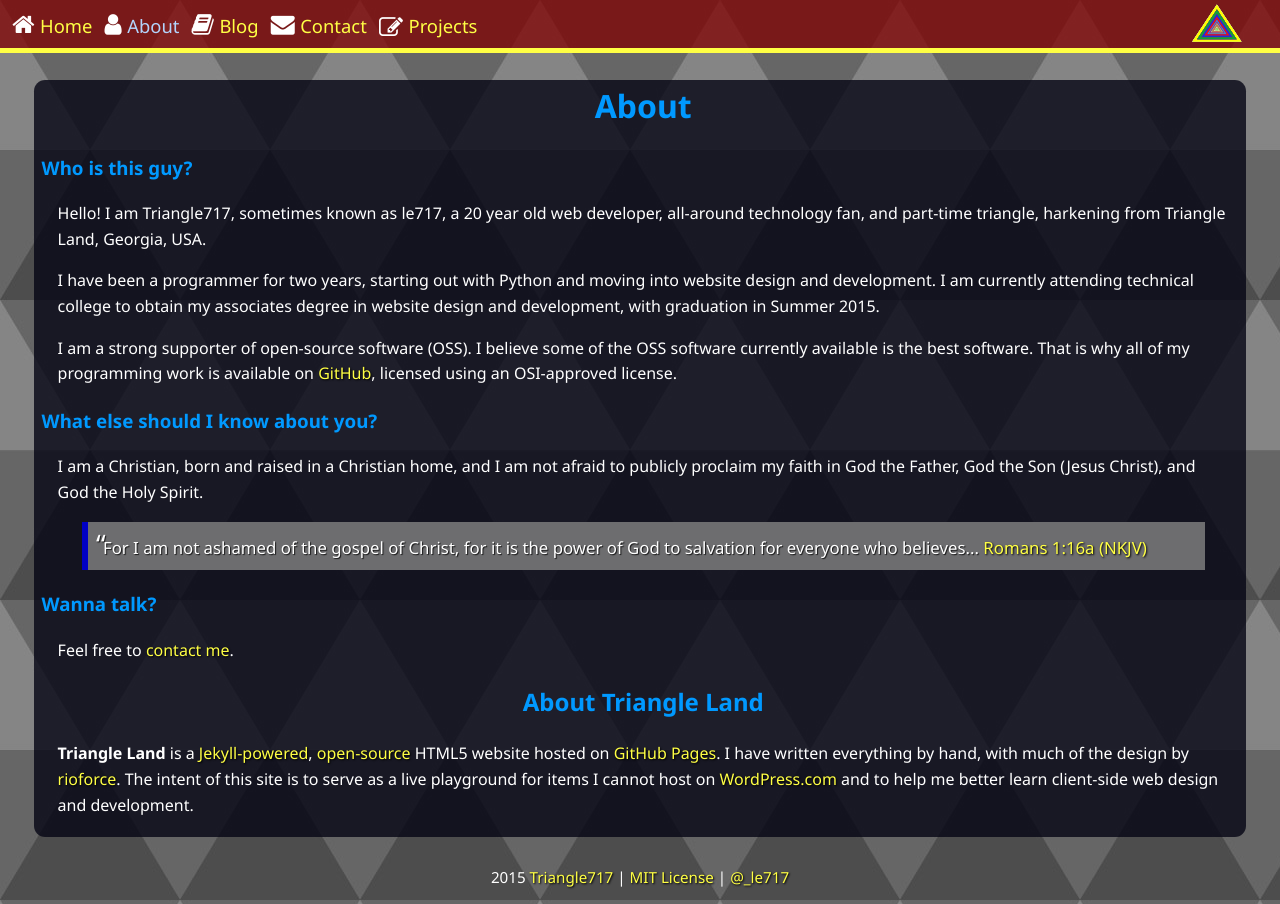
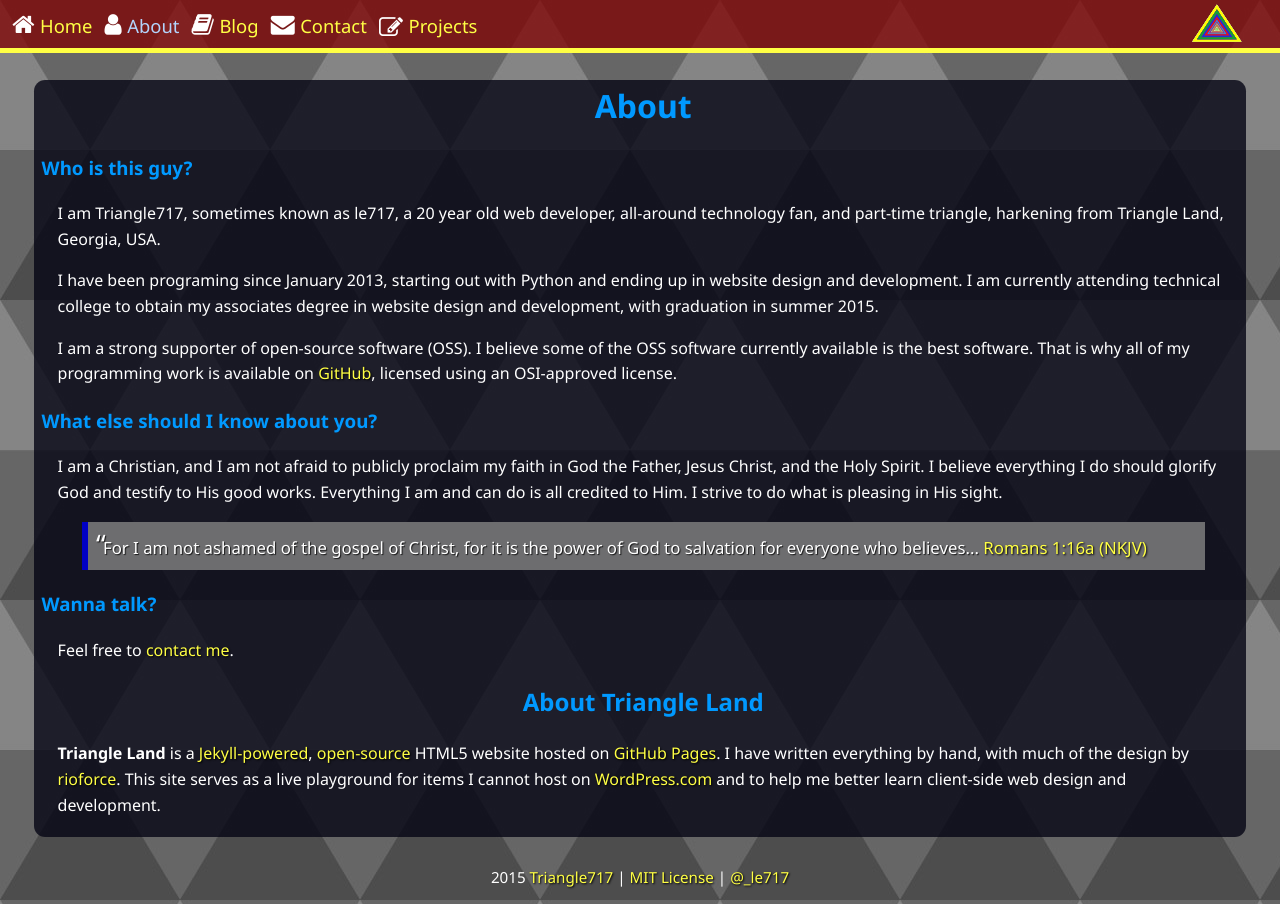
Before and after one commit to le717/le717.github.io, a Jekyll site: the page built from about/index.html, in a window 1280 px wide. Built offline with Jekyll 4.4.1, drawn with Linux system fonts in a browser that asks for light colours; nearby versions of some CDN libraries; some of the changed lines change nothing that is shown.

Commit message:
Update about content

```diff
--- a/about/index.html
+++ b/about/index.html
@@ -6,14 +6,14 @@ script: /js/about.js
 <h1 class="text-center">About</h1>
 
 <h3>Who is this guy?</h3>
-<p>Hello! I am Triangle717, sometimes known as le717, a <span id="i-am-age"></span> year old web developer, all-around technology fan, and part-time triangle, harkening from Triangle Land, Georgia, USA.</p>
+<p>I am Triangle717, sometimes known as le717, a <span id="i-am-age"></span> year old web developer, all-around technology fan, and part-time triangle, harkening from Triangle Land, Georgia, USA.</p>
 
-<p>I have been a programmer for <span id="i-am-programmer">two years</span>, starting out with Python and moving into website design and development. I am currently attending technical college to obtain my associates degree in website design and development, with graduation in Summer 2015.</p>
+<p>I have been programing since January 2013, starting out with Python and ending up in website design and development. I am currently attending technical college to obtain my associates degree in website design and development, with graduation in summer 2015.</p>
 
 <p>I am a strong supporter of open-source software (OSS). I believe some of the OSS software currently available is the best software. That is why all of my programming work is available on <a target="_blank" href="{{ site.github.owner_url }}">GitHub</a>, licensed using an OSI-approved license.</p>
 
 <h3>What else should I know about you?</h3>
-<p>I am a Christian, born and raised in a Christian home, and I am not afraid to publicly proclaim my faith in God the Father, God the Son (Jesus Christ), and God the Holy Spirit.</p>
+<p>I am a Christian, and I am not afraid to publicly proclaim my faith in God the Father, Jesus Christ, and the Holy Spirit. I believe everything I do should glorify God and testify to His good works. Everything I am and can do is all credited to Him. I strive to do what is pleasing in His sight.</p>
 
 <blockquote>For I am not ashamed of the gospel of Christ, for it is the power of God to salvation for everyone who believes... <a target="_blank" href="http://bible.com/114/rom.1.16.nkjv">Romans 1:16a (NKJV)</a></blockquote>
 
@@ -21,4 +21,4 @@ script: /js/about.js
 <p>Feel free to <a href="/contact">contact me</a>.</p>
 
 <h2 class="text-center">About Triangle Land</h2>
-<p><span class="text-bold">Triangle Land</span> is a <a target="_blank" href="http://jekyllrb.com/">Jekyll-powered</a>, <a target="_blank" href="{{ site.github.repository_url }}">open-source</a> HTML5 website hosted on <a target="_blank" href="https://pages.github.com">GitHub Pages</a>. I have written everything by hand, with much of the design by <a target="_blank" href="https://twitter.com/_rioforce">rioforce</a>. The intent of this site is to serve as a live playground for items I cannot host on <a target="_blank" href="{{ site.author_wp }}">WordPress.com</a> and to help me better learn client-side web design and development.</p>
+<p><span class="text-bold">Triangle Land</span> is a <a target="_blank" href="http://jekyllrb.com/">Jekyll-powered</a>, <a target="_blank" href="{{ site.github.repository_url }}">open-source</a> HTML5 website hosted on <a target="_blank" href="https://pages.github.com">GitHub Pages</a>. I have written everything by hand, with much of the design by <a target="_blank" href="https://twitter.com/_rioforce">rioforce</a>. This site serves as a live playground for items I cannot host on <a target="_blank" href="{{ site.author_wp }}">WordPress.com</a> and to help me better learn client-side web design and development.</p>
--- a/js/about.js
+++ b/js/about.js
@@ -1,5 +1,5 @@
 /*
- * Created 2014 Triangle717
+ * Created 2015 Triangle717
  * <http://Triangle717.WordPress.com/>
  *
  * Licensed under The MIT License
@@ -8,54 +8,30 @@
 
 
 /**
- * Calculate and display the difference between two dates
- * @param {array} date
- * @param {selector} element ID or Class selector
+ * Calculate and display the difference between two dates.
+ * @param {Object.<number>} date The starting date to calculate from.
+ *                               The object contains three numeric keys, year, month, and day.
+ *                               The year is expressed in four digits, e.g., 2015.
+ * @param {String} ele DOM element ID or class selector.
  */
-function calcDate(date, element) {
+function calcDate(date, ele) {
   "use strict";
   var curDate  = new Date();
   var curDay   = curDate.getUTCDate(),
       curYear  = curDate.getUTCFullYear(),
-      curMonth = curDate.getUTCMonth(),
-      myCurAge = curYear % date[0];
-
-//  var yearDifference  = curYear % date[0],
-//      monthDifference = curMonth - date[1],
-//      dayDifference   = date[2] - curDay;
-
-//  // This is the same month and day, increase the year
-//  if (monthDifference === 0 && dayDifference === 0) {
-//    yearDifference += 1;
-//  }
-//
-//  // There is four or less months until the milestone month
-//  if (monthDifference > 0 && monthDifference <= 4) {
-//    monthDifference = 12 - Math.abs(monthDifference);
-//  }
-//
-//  // The current month is later than the milestone month.
-//  if (monthDifference < 0 && monthDifference >= -7) {
-//    monthDifference = Math.abs(monthDifference);
-//  }
-
-  // TODO There is no such thing as 1.12th years, 1.10 === 2 years
-  // 12 / 1.2 === 10, so how do I calculate every 1.2 months?
+      curMonth = curDate.getUTCMonth() + 1,  // UTC month value is zero-based
+      myCurAge = curYear % date.year;
 
   // Do not update the date unless it is time
-  if (curMonth < date[1] && curDay > date[2] ||
-      curMonth < date[1] && curDay < date[2] ||
-      curMonth < date[1] && curDay === date[2] ||
-      curMonth === date[1] && curDay < date[2]) {
+  if (curMonth < date.month && curDay > date.day ||
+      curMonth < date.month && curDay < date.day ||
+      curMonth < date.month && curDay === date.day ||
+      curMonth === date.month && curDay < date.day) {
     myCurAge -= 1;
   }
 
-  document.querySelector(element).innerHTML = myCurAge;
+  document.querySelector(ele).innerHTML = myCurAge;
 }
 
 // Calculate my age
-// UTC month value is zero-based
-calcDate([1995, 2, 13], "#i-am-age");
-
-// Calculate how long I have been a programmer
-// calcDate([2013, 0, 26], "#i-am-programmer");
+calcDate({ year: 1995, month: 3, day: 13 }, "#i-am-age");
```
